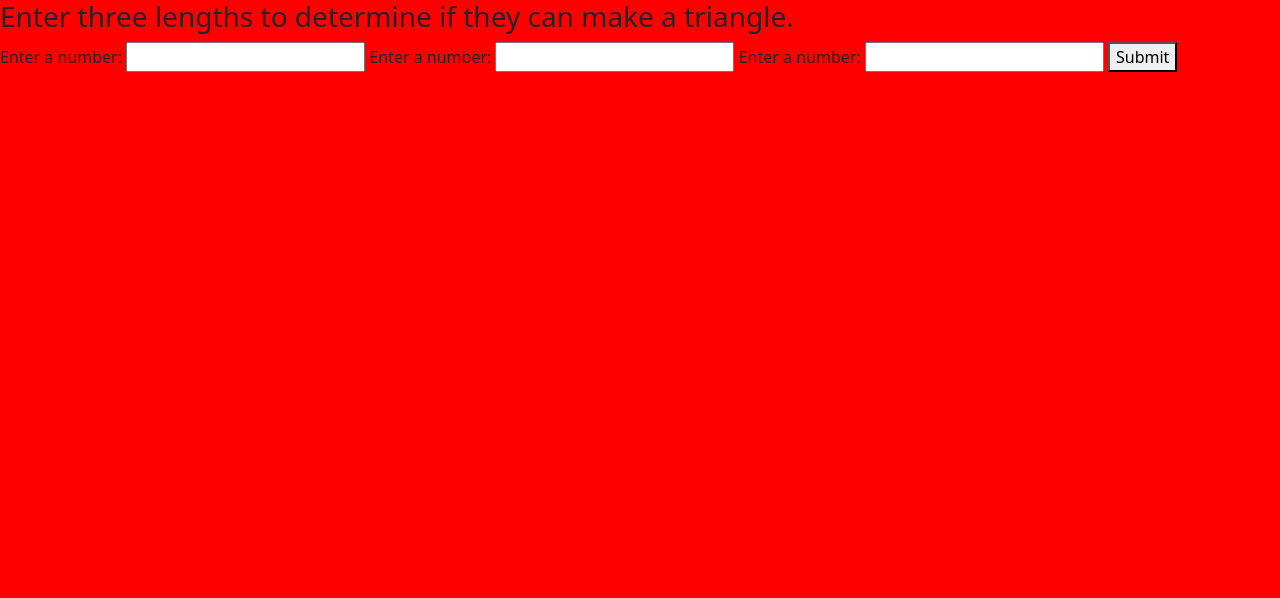
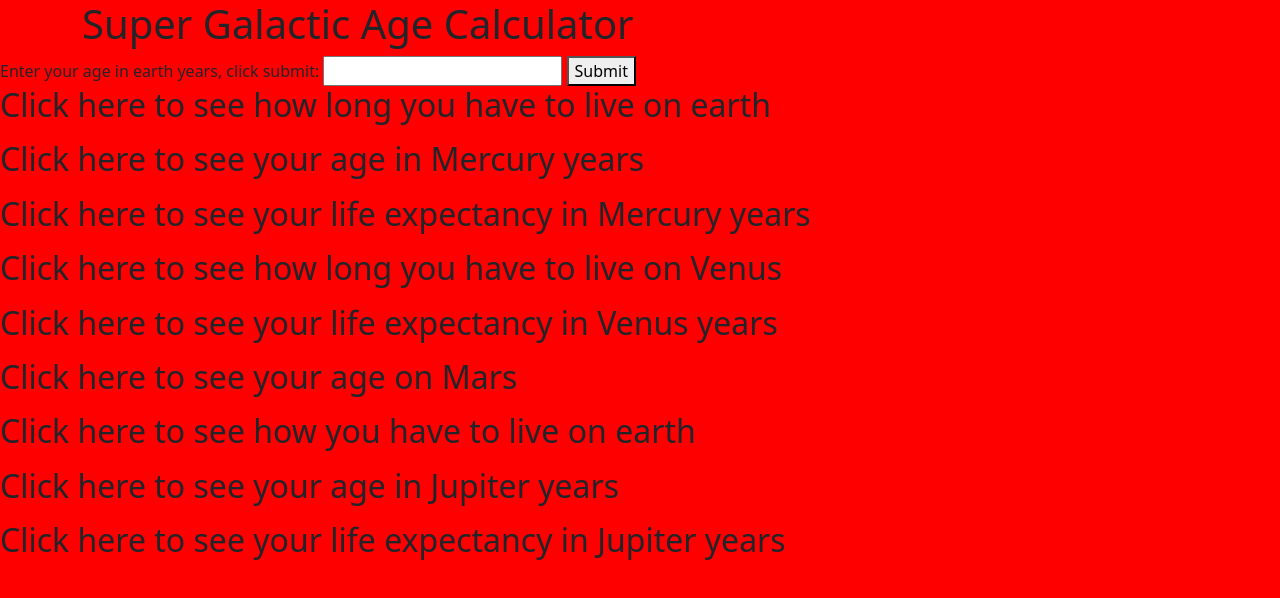
Before and after one commit to 88-1982/SGC, a website built with webpack: page src/index.html in a window 1280 px wide. Built offline with nearby package versions, Linux system fonts and the light colour scheme.

Commit message:
add HTML to project

```diff
--- a/src/index.html
+++ b/src/index.html
@@ -1,19 +1,57 @@
 <!DOCTYPE html>
 <html lang="en-US">
+
 <head>
-  <title>Shape Tracker</title>
+  <title>Super Galactic Age Calculator</title>
 </head>
+
 <body>
-  <h3>Enter three lengths to determine if they can make a triangle.</h3>
-  <form id="triangle-checker-form">
-    <label for="length1">Enter a number:</label>
-    <input id="length1" type="number">
-    <label for="length2">Enter a number:</label>
-    <input id="length2" type="number">
-    <label for="length3">Enter a number:</label>
-    <input id="length3" type="number">
+  <div class="container">
+    <h1>Super Galactic Age Calculator</h1>
+  </div>
+  <form id="Galactic Age">
+    <label for="age">Enter your age in earth years, click submit:</label>
+    <input type="number" id="age">
     <button type="submit">Submit</button>
   </form>
-  <ul id="response"></ul>
+  </div>
+    <h2 id="earth-life-expectancy">Click here to see how long you have to live on earth</h2>
+    <P class="earth-life-expectancy"></P>
+  </div>
+    <h2 id="mercury-years">Click here to see your age in Mercury years</h2>
+    <p class="mercury-years"></p>
+  </div>
+  <div>
+    <h2 id="mercury-life-expectancy">Click here to see your life expectancy in Mercury years</h2>
+    <p class="mercury-expectancy"></p>
+  </div>
+    <h2 id="venus-years">Click here to see how long you have to live on Venus</h2>
+    <p class="venus-years"></p>
+  </div>
+  <div>
+    <h2 id="venus-life-expectancy">Click here to see your life expectancy in Venus years</h2>
+    <p class="venus-expectancy"></p>
+  </div>
+  <div>
+    <h2 id="mars-years">Click here to see your age on Mars</h2>
+    <p class="mars-years"></p>
+  </div>
+  <div>
+    <h2 id="mars-life-expectancy">Click here to see how you have to live on earth</h2>
+    <p class="mercury-expectancy"></p>
+  </div>
+  <div>
+    <h2 id="jupiter-years">Click here to see your age in Jupiter years</h2>
+    <p class="jupiter-years"></p>
+  </div>
+  <div>
+
+  </div>
+    <h2 id="jupiter-life-expectancy">Click here to see your life expectancy in Jupiter years</h2>
+    <p class="jupiter-expectancy"></p>
+  </div>
+  </div>
+  </div>
 </body>
+
 </html>
```
